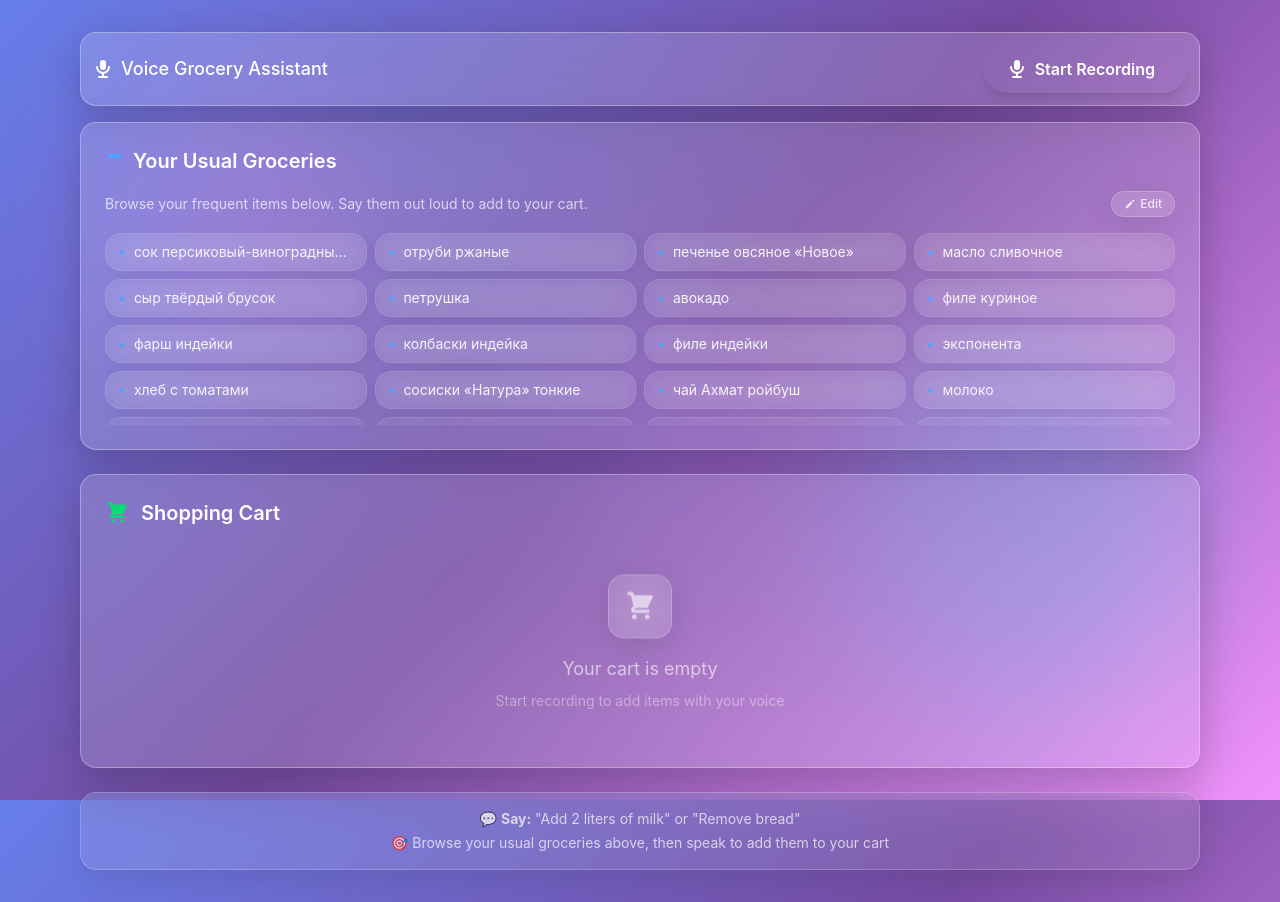
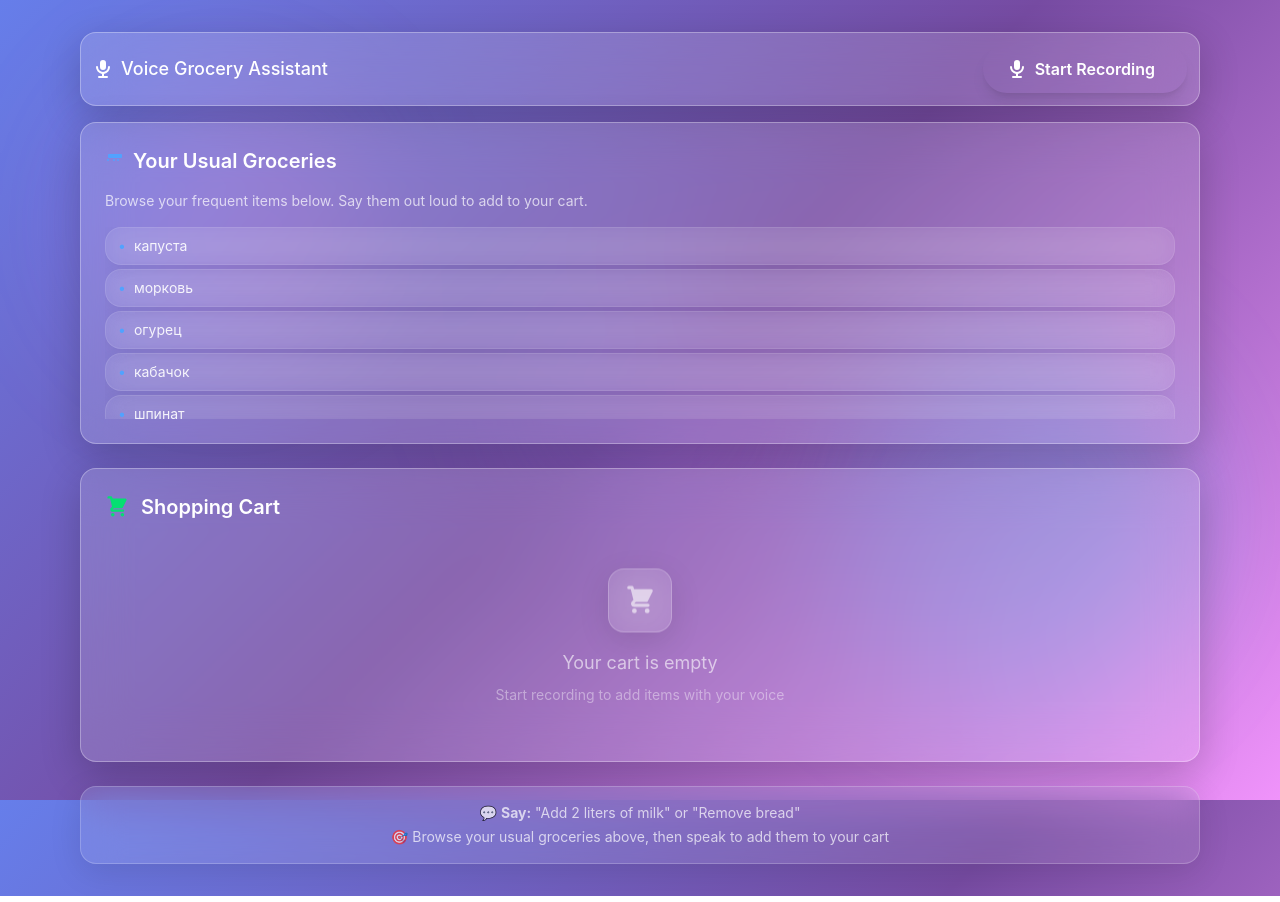
Before and after one commit to rudnitski/streaming-grocery-cursor, a Next.js app: page / in a window 1280 px wide. Built offline with nearby package versions, Linux system fonts and the light colour scheme.

Commit message:
feat: add UsualGroceries component with package dependencies

```diff
--- a/app/components/UsualGroceries.tsx
+++ b/app/components/UsualGroceries.tsx
@@ -1,172 +1,124 @@
 "use client"
 
-import { useState, useEffect } from 'react'
+import { useEffect } from 'react'
 
 interface UsualGroceriesProps {
   onUsualGroceriesChange?: (groceries: string) => void
 }
 
-// Predefined grocery list in Russian (extracted from grocery-voice-assistant-2)
-const DEFAULT_GROCERY_LIST = `сок персиковый-виноградный Дон Симон
+// Predefined grocery list in Russian (extracted from grocery-voice-assistant-2), reorganized by categories
+const DEFAULT_GROCERY_LIST =
+`капуста
+морковь
+огурец
+кабачок
+шпинат
+редиска
+лук
+грибы
+банан
+груша
+яблоки
+манго
+голубика
+петрушка
+укроп
+салат листовой
+
+гранола Sante
+зеленый чай
+Батончики «Барни»
+печенье овсяное «Новое»
+шоколад Ritter Sport
+чай Ахмат ройбуш
+арахисовая паста
+хлебцы
 отруби ржаные
-печенье овсяное «Новое»
+
+яйца
+капуста квашеная
+тунец консервированный
+
 масло сливочное
-сыр твёрдый брусок
-петрушка
-авокадо
+творог
+творожок «Савушкин»
+зернёный творог «Савушкин» без джема
+сметана
+молоко
+молоко миндальное
+глазированные сырки «Бискотти»
+чудо ваниль
+экспонента
+пюрешки Fruits
+
+гречка
+макароны
+рис
+овсянка мелкая
+сахар
+
 филе куриное
 фарш индейки
+филе индейки
 колбаски индейка
-филе индейки
-экспонента
-хлеб с томатами
-сосиски «Натура» тонкие
-чай Ахмат ройбуш
-молоко
-творог
-грибы
-горчица
-голубика
-макароны
-груша
+треска
+
+
+сок персиковый-виноградный Дон Симон
+сок «Сочный» ягода/мята
+
+
+сыр твёрдый брусок
 моцарелла мини
-морковь
-огурец
-сметана
-арахисовая паста
-кабачок
-банан
-бумага туалетная
-колбаска
-яблоки
+сыр творожный
 сыр сливочный
-йогурт «Чудо» ваниль
-перец
-шпинат
-помидоры черри
-яйца
-фасоль
-творожок «Савушкин»
-зернёный творог «Савушкин» без джема
-сыр творожный
-Батончики «Барни»
-Намазка
-овсянка мелкая
-треска
+колбаски для бутербродов
+
+паста томатная
+брокколи замороженные
+овощи замороженные ассорти
+фасоль стручковая замороженная
 пельмени из индейки
 блинчики с ветчиной и сыром
 блинчики с яблоком и корицей
-капуста белокочанная
-капуста квашеная
+
+горчица
+Намазка
+сосиски «Натура» тонкие
+
 зубная паста
-лук репчатый
-пюрешки Fruits
-фасоль стручковая (зам.)
-сок «Сочный» ягода/мята
-сахар
-гранола Sante
-шоколад Ritter Sport
-масло подсолнечное
-масло оливковое
-тунец консервированный
-укроп
-гречка
-средство для посуды
-овощи замороженные ассорти
-брокколи замороженные
-глазированные сырки «Бискотти»
-паста томатная
-салат листовой
-Калгон (средство для стиральных машин)
-хлебцы плоские
-молоко миндальное
-манго
-редиска
-картофель
-джем`
+бумага туалетная
+гель для душа
+средство для посудомойки
+Калгон
+салфетки
+
+чернослив без косточки
+хлеб
+`
 
 export default function UsualGroceries({ onUsualGroceriesChange }: UsualGroceriesProps) {
-  const [usualGroceries, setUsualGroceries] = useState(DEFAULT_GROCERY_LIST)
-  const [isEditing, setIsEditing] = useState(false)
-
   // Initialize with default list and notify parent when component mounts
   useEffect(() => {
-    if (typeof window !== 'undefined') {
-      // Check if localStorage already has a value, otherwise use the default list
-      const savedGroceries = localStorage.getItem('usualGroceries') || DEFAULT_GROCERY_LIST
-
-      // Set the groceries (either from localStorage or default)
-      setUsualGroceries(savedGroceries)
-
-      // Save default list to localStorage if nothing was there
-      if (!localStorage.getItem('usualGroceries')) {
-        localStorage.setItem('usualGroceries', DEFAULT_GROCERY_LIST)
-      }
-
-      // Notify parent if needed
-      if (onUsualGroceriesChange) {
-        onUsualGroceriesChange(savedGroceries)
-      }
+    // Notify parent if needed
+    if (onUsualGroceriesChange) {
+      onUsualGroceriesChange(DEFAULT_GROCERY_LIST)
     }
   }, [onUsualGroceriesChange])
 
-  // Save groceries to localStorage and notify parent when changed
-  const handleChange = (e: React.ChangeEvent<HTMLTextAreaElement>) => {
-    const newValue = e.target.value
-    setUsualGroceries(newValue)
-
-    // Save to localStorage
-    if (typeof window !== 'undefined') {
-      localStorage.setItem('usualGroceries', newValue)
-    }
-
-    // Notify parent if needed
-    if (onUsualGroceriesChange) {
-      onUsualGroceriesChange(newValue)
-    }
-  }
-
   // Parse groceries into array for display
-  const groceryItems = usualGroceries.split('\n').filter(item => item.trim().length > 0)
+  const groceryItems = DEFAULT_GROCERY_LIST.split('\n').filter(item => item.trim().length > 0)
 
   return (
     <div className="w-full">
-      <div className="flex items-center justify-between mb-4">
+      <div className="mb-4">
         <p className="text-sm text-white/70">
           Browse your frequent items below. Say them out loud to add to your cart.
         </p>
-
-        <button
-          onClick={() => setIsEditing(!isEditing)}
-          className="glass px-3 py-1 rounded-lg text-white/80 hover:text-white transition-all duration-200 hover:scale-105 flex items-center text-xs font-medium"
-        >
-          <svg className="w-3 h-3 mr-1" fill="currentColor" viewBox="0 0 20 20">
-            <path d="M13.586 3.586a2 2 0 112.828 2.828l-.793.793-2.828-2.828.793-.793zM11.379 5.793L3 14.172V17h2.828l8.38-8.379-2.83-2.828z" />
-          </svg>
-          {isEditing ? 'Done' : 'Edit'}
-        </button>
       </div>
 
-      {isEditing ? (
-        <div className="glass p-4 rounded-lg">
-          <textarea
-            value={usualGroceries}
-            onChange={handleChange}
-            placeholder="milk
-eggs
-bread
-bananas
-coffee"
-            className="w-full h-32 p-3 glass border border-white/20 rounded-lg text-sm text-white placeholder-white/40 focus:outline-none focus:ring-2 focus:ring-purple-500/50 focus:border-purple-500/50 resize-none transition-all duration-200"
-            aria-label="Your usual grocery items, one per line"
-          />
-          <p className="text-xs text-white/50 mt-2">
-            Add one item per line. This helps voice recognition accuracy.
-          </p>
-        </div>
-      ) : (
-        <div className="max-h-48 overflow-y-auto">
-          <div className="grid grid-cols-2 sm:grid-cols-3 md:grid-cols-4 gap-2">
+      <div className="max-h-48 overflow-y-auto">
+          <div className="space-y-1">
             {groceryItems.map((item, index) => (
               <div
                 key={index}
@@ -174,27 +126,14 @@ coffee"
               >
                 <div className="flex items-center">
                   <span className="text-blue-400 mr-2">•</span>
-                  <span className="truncate" title={item.trim()}>
+                  <span title={item.trim()}>
                     {item.trim()}
                   </span>
                 </div>
               </div>
             ))}
           </div>
-
-          {groceryItems.length === 0 && (
-            <div className="text-center py-8">
-              <p className="text-white/60 text-sm">No items yet</p>
-              <button
-                onClick={() => setIsEditing(true)}
-                className="text-blue-400 hover:text-blue-300 text-sm underline mt-2"
-              >
-                Add some groceries
-              </button>
-            </div>
-          )}
         </div>
-      )}
     </div>
   )
 }
```
Also changed, not shown: 1 other file (tests, documents, lock files or other folders).
